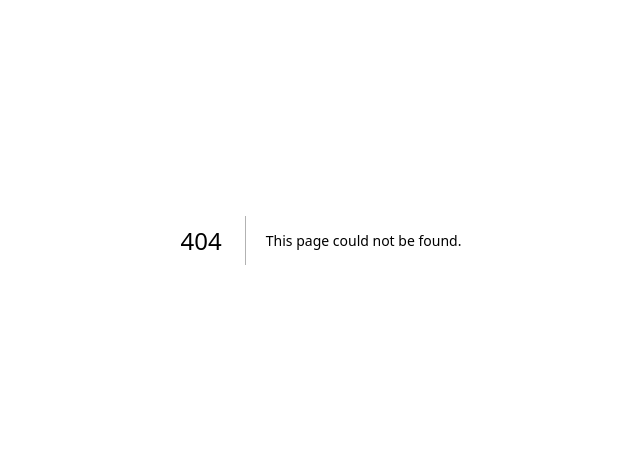
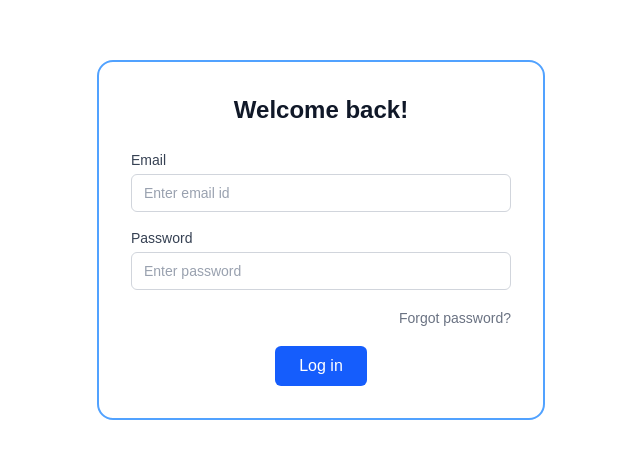
Before and after one commit to tarushi1/time_table_management, a Next.js app: page /login in a window 1280 px wide. Before the commit this address had no page. Shown: the part 160-618 px from the top of the page, without its empty margins (319-959 px from the left). Built offline with nearby package versions, Linux system fonts and the light colour scheme.

Commit message:
Create page.tsx

```diff
--- /dev/null
+++ b/src/app/login/page.tsx
@@ -0,0 +1,91 @@
+
+"use client";
+
+import { useState, FormEvent } from "react";
+import Link from "next/link";
+import { useRouter } from "next/navigation";
+
+export default function LoginPage() {
+  const [email, setEmail] = useState("");
+  const [password, setPassword] = useState("");
+  const [error, setError] = useState("");
+  const router = useRouter();
+
+  const handleLogin = (event: FormEvent) => {
+    event.preventDefault();
+    setError("");
+
+    if (email === "teacher@example.com" && password === "password123") {
+      router.push("/dashboard/classes");
+    } else {
+      setError("Invalid email or password.");
+    }
+  };
+
+  return (
+    <div className="flex items-center justify-center min-h-screen bg-white">
+      <div className="w-full max-w-md p-8 space-y-6 bg-white border-2 border-blue-400 rounded-2xl">
+        <h2 className="text-2xl font-bold text-center text-gray-900">
+          Welcome back!
+        </h2>
+        {error && (
+          <p className="text-center text-red-500 text-sm">{error}</p>
+        )}
+        <form className="space-y-4" onSubmit={handleLogin}>
+          <div>
+            <label
+              htmlFor="email"
+              className="block text-sm font-medium text-gray-700"
+            >
+              Email
+            </label>
+            <input
+              id="email"
+              name="email"
+              type="email"
+              required
+              value={email}
+              onChange={(e) => setEmail(e.target.value)}
+              placeholder="Enter email id"
+              className="mt-1 block w-full px-3 py-2 border border-gray-300 rounded-md placeholder-gray-400 font-normal focus:outline-none focus:ring-blue-400 focus:border-blue-400 sm:text-sm"
+            />
+          </div>
+          <div>
+            <label
+              htmlFor="password"
+              className="block text-sm font-medium text-gray-700"
+            >
+              Password
+            </label>
+            <input
+              id="password"
+              name="password"
+              type="password"
+              required
+              value={password}
+              onChange={(e) => setPassword(e.target.value)}
+              placeholder="Enter password"
+              className="mt-1 block w-full px-3 py-2 border border-gray-300 rounded-md placeholder-gray-400 font-normal focus:outline-none focus:ring-blue-400 focus:border-blue-400 sm:text-sm"
+            />
+          </div>
+          <div className="text-right">
+            <Link
+              href="/forgot-password"
+              className="text-sm text-gray-500 hover:text-gray-700"
+            >
+              Forgot password?
+            </Link>
+          </div>
+          <div className="flex justify-center">
+            <button
+              type="submit"
+              className="px-6 py-2 rounded-md text-white bg-blue-600 hover:bg-blue-700 focus:outline-none focus:ring-2 focus:ring-blue-400"
+            >
+              Log in
+            </button>
+          </div>
+        </form>
+      </div>
+    </div>
+  );
+}
```
